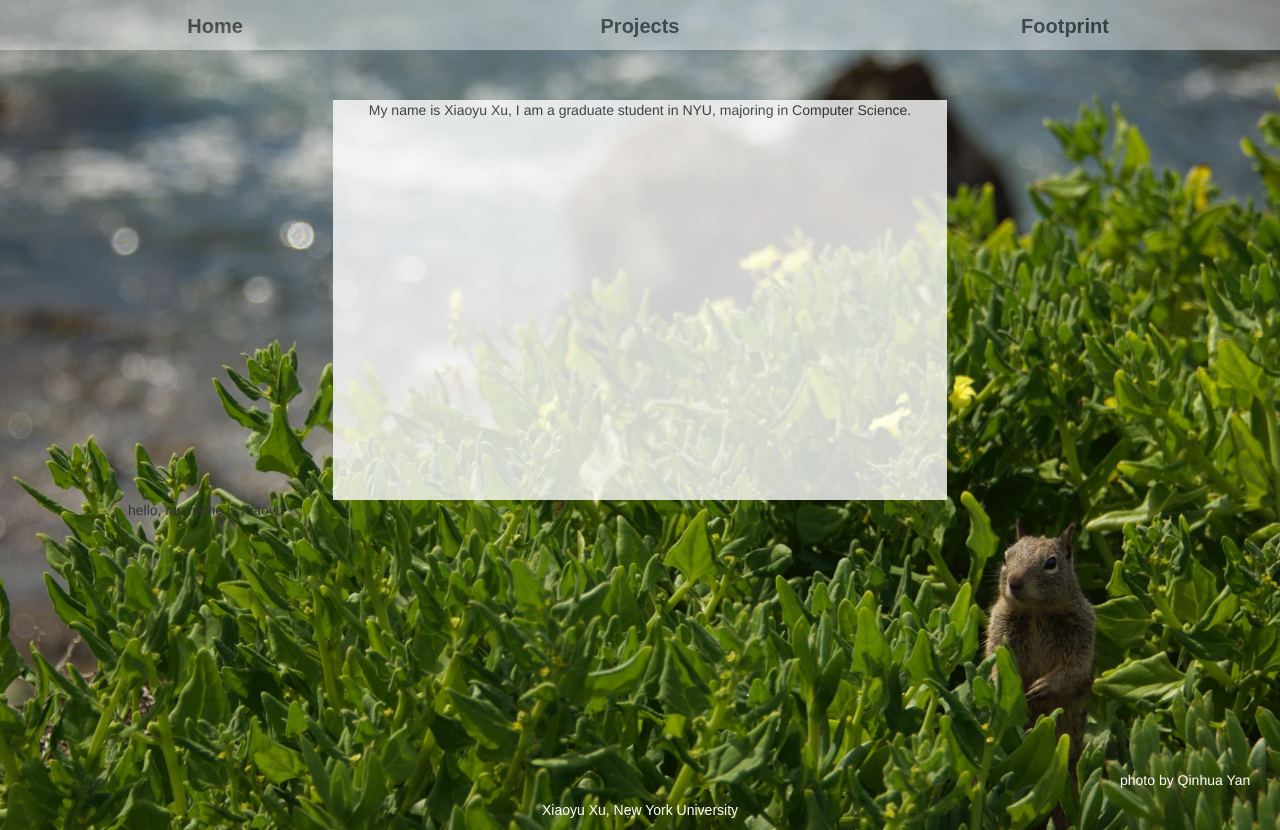
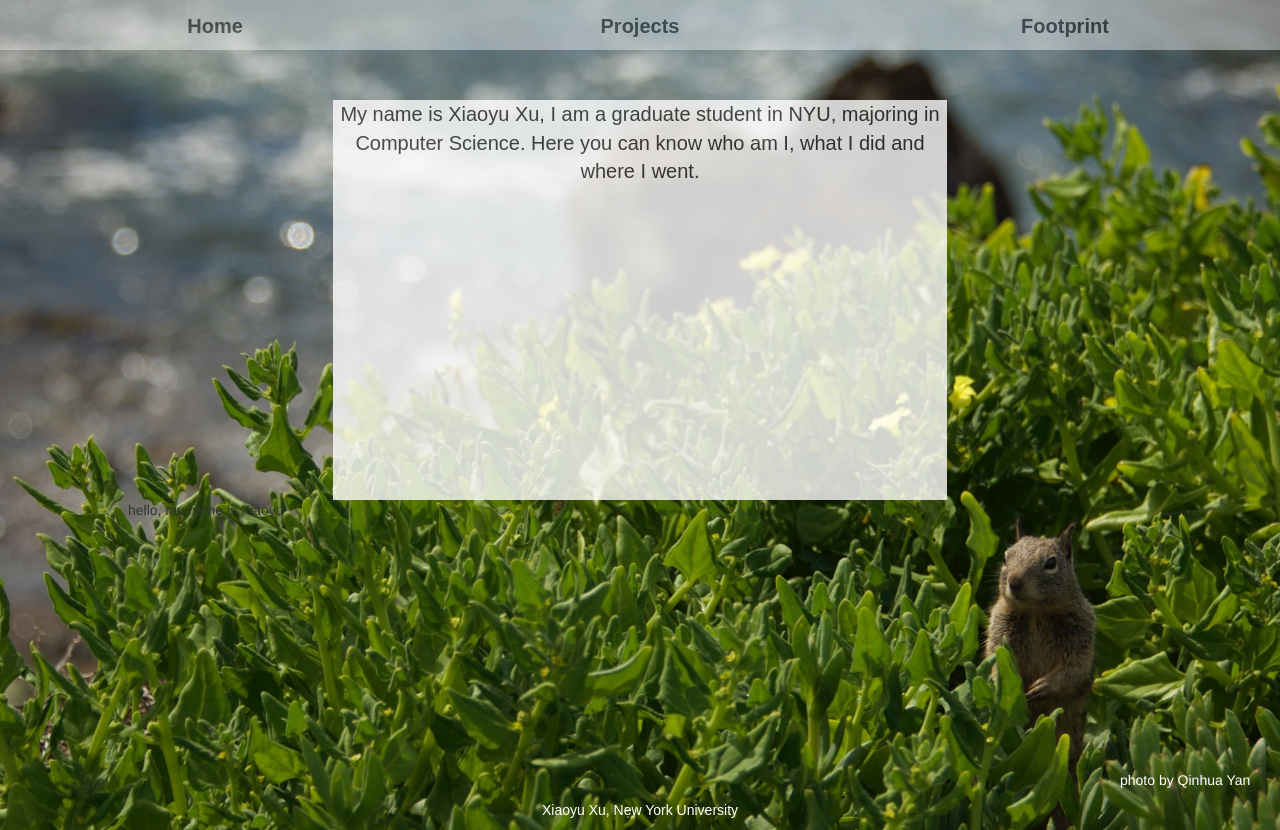
Before and after one commit to xuxiaoyu89/portfolio, a plain HTML site: page index.html in a window 1280 px wide. Drawn offline with nearby package versions, Linux system fonts and the light colour scheme; some packages are replaced by stand-ins of ours.

```diff
--- a/css/style.css
+++ b/css/style.css
@@ -61,6 +61,8 @@
 	opacity: 0.8;
 	text-align: center;
 	margin: auto;
+	font-size: 20px;
+	font-family: sans-serif;
 }
 
 
--- a/partials/main.html
+++ b/partials/main.html
@@ -1,6 +1,7 @@
 <div id="intro">
 	<p>
 		My name is Xiaoyu Xu, I am a graduate student in NYU, majoring in Computer Science.
+		Here you can know who am I, what I did and where I went.
 	</p>
 </div>
 {{msg}}
```
